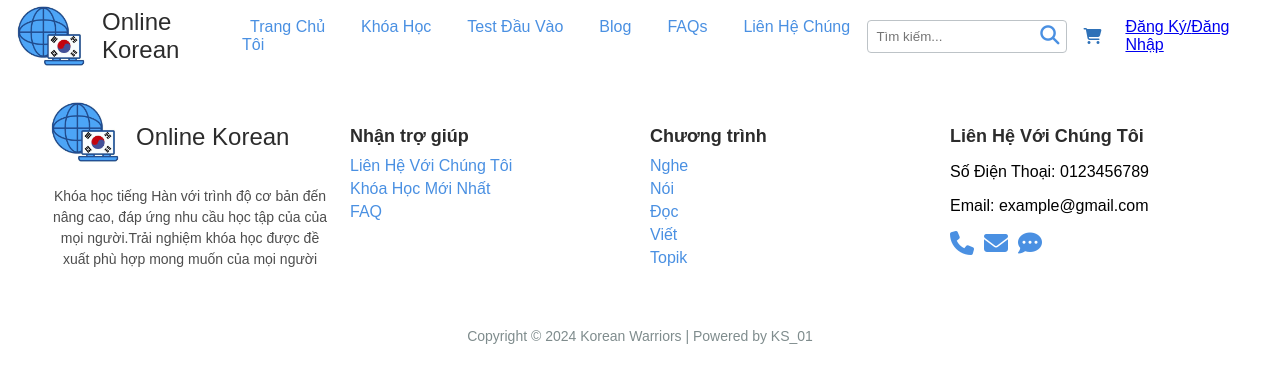
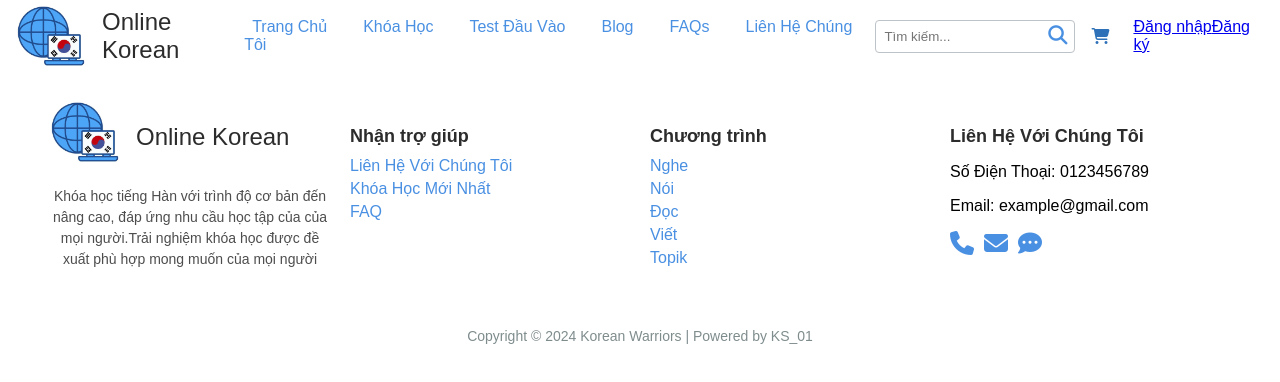
Before and after one commit to tutruong-dev/OnlineKorean, a React (Create React App) app: page / in a window 1280 px wide. Shown: the top 382 px of the page. Built offline with nearby package versions, Linux system fonts and the light colour scheme.

Commit message:
nạp bài

```diff
--- a/src/components/Header.js
+++ b/src/components/Header.js
@@ -102,10 +102,11 @@ function Header() {
         <button className="cart-button" onClick={handleToggleMenu}>
           <i className="fa fa-shopping-cart"></i>
         </button>
-        <div className='Login'>
-          <Link to="/Đăng-Ký">Đăng Ký/</Link>
-          <Link to="/Đăng-Nhập">Đăng Nhập</Link>
-        </div>
+
+        <div class="d-grid gap-2 col-6 mx-auto" className="Login">
+                    <Link to="/Đăng-Ký" class="btn btn-outline-primary">Đăng nhập</Link>
+                    <Link to="/Đăng-Nhập" class="btn btn-primary">Đăng ký</Link>
+                </div>
       </nav>
       {showMenu && (
         <div className="cart-menu">
--- a/src/index.js
+++ b/src/index.js
@@ -6,8 +6,6 @@ import Footer from './components/Footer';
 import HomePage from './pages/HomePage';
 import ShoppingCartPage from './pages/ShoppingCartPage';
 import PaymentPage from './pages/PaymentPage';
-
-
 const App = () => (
   <Router>
     <Header />
@@ -15,6 +13,8 @@ const App = () => (
       <Route path="/Home-Page" element={<HomePage />} />
       <Route path="/shopping-cart" element={<ShoppingCartPage />} />
       <Route path="/Payment" element={<PaymentPage />} />
+     {/*<Route path="/Đăng-Ký" element={<Registe />} />
+      <Route path="/Đăng-Nhập" element={<Login />} />
       {/* có thể thêm các route khác ở đây */}
     </Routes>
     <Footer />
```
